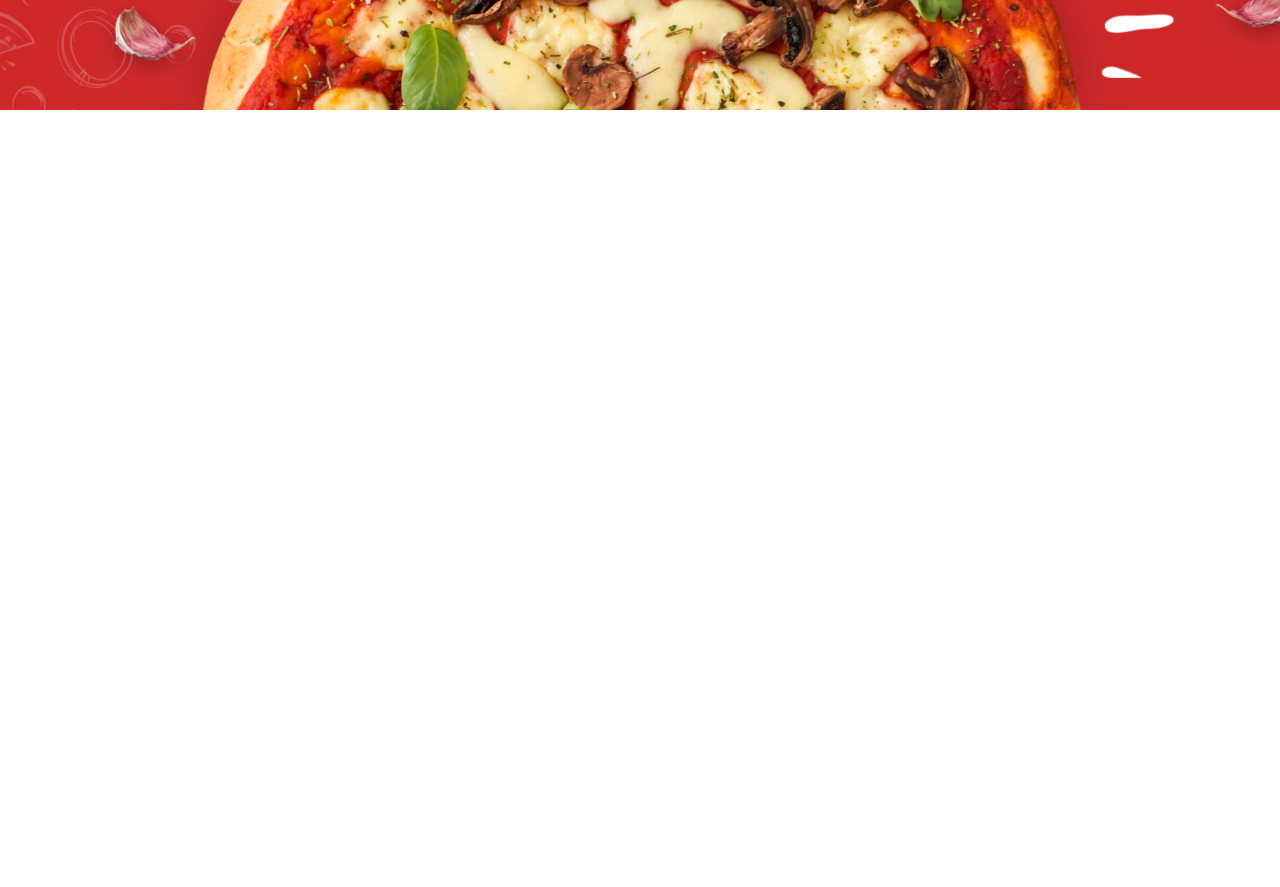
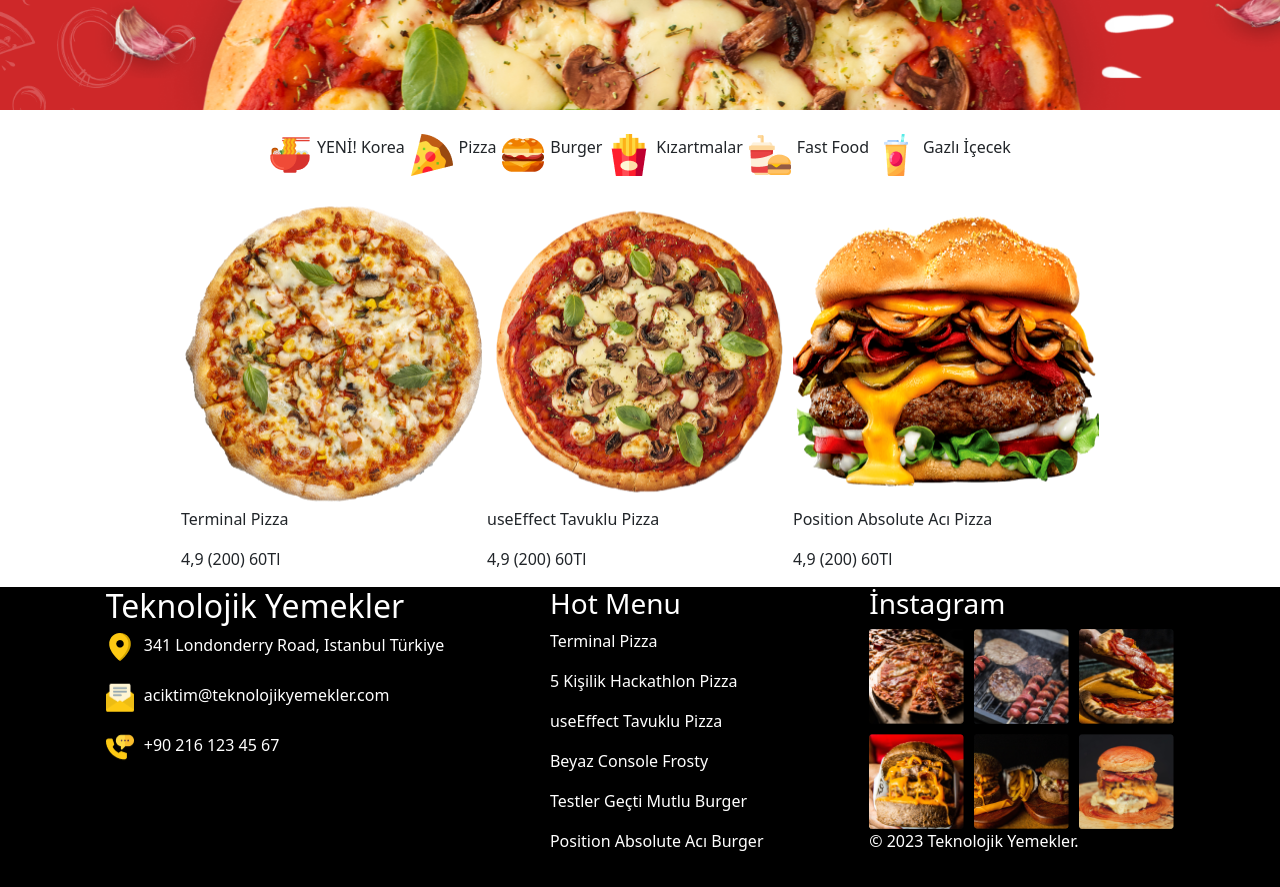
Before and after one commit to bernakocalar/pizzaProject, a React (Vite) app: page / in a window 1280 px wide. Shown: the part 700-1587 px from the top of the page. Before the commit the page ends 810 px from the top, so only its background shows below. Built offline with nearby package versions, Linux system fonts and the light colour scheme.

Commit message:
footer güncellendi. iteration-2 ye ait bazı ksıımlar eklendi. responsive ayarlamaları.

```diff
--- a/src/App.jsx
+++ b/src/App.jsx
@@ -10,11 +10,13 @@ const MainContainer = styled.div`
   @media (max-width: 768px) {
     top: 15%;
     height: 70px;
+    weight : 100%
   }
 
   @media (max-width: 480px) {
     top: 20%;
     height: 60px;
+     weight : %100
   }
 `;
 
@@ -34,6 +36,7 @@ const Title = styled.h1`
 const Slogan = styled.p`
 
   font-size: 3.5rem;
+  margin-top : 50px;
    @media (max-width: 768px) {
     top: 15%;
     height: 70px;
@@ -71,26 +74,75 @@ const FirstButton = styled.button`
   border: 1px solid transparent;
   font-size: 1em;
   font-family: inherit;
-  cursor: pointer;
   width: 200px;
   height: 50px;
+  margin-top :40px;
 
 
   @media (max-width: 768px) {
    width: 200px;
   height: 50px;
+  margin-top : 200px;
 
   }
 
   @media (max-width: 480px) {
     width: 200px;
   height: 50px;
+  margin-top : 200px;
 
   }
 `;
+const Container = styled.section`
+display: grid;
+grid-template-columns: repeat(3, 1fr);
+grid-template-rows: 1fr;
+grid-column-gap: 0px;
+grid-row-gap: 0px;
+  justify-content: center; /* Grid'i yatayda ortala */
+  padding: 0;
+  place-items: center;
+   margin-left: 20%;
+  margin-right: 20%;
+  margin- top : 20px;
+      @media (max-width: 768px) {
+   grid-template-columns: repeat(1, 1fr);
+  }
+
+`;
 
 
+const SmallContainer = styled.section`
+height: 50px;
+padding : 10px;
+display: flex;
+justify-content: space-around;
+flex-direction : row;
+align-items = center;
+place-items: center;
+ margin-left: 20%;
+  margin-right: 20%;
+    margin- top : 20px;
 
+@media (max-width: 768px) {
+display : flex;
+flex-wrap : wrap;
+
+  }
+
+`
+const Footer = styled.section`
+
+  height: 300px;
+   background-color:black;
+  display:flex;
+  justify-content: space-evenly;
+   @media (max-width: 767px) {
+    display: none;
+  `
+  const FooterPart = styled.div`
+  color: white;
+  `
 function App() {
   const navigate = useNavigate();
 
@@ -100,11 +152,84 @@ function App() {
       <MainContainer>
         <Title>Teknolojik Yemekler</Title>
         <Slogan>KOD ACIKTIRIR. PİZZA, DOYURUR.</Slogan>
-        <FirstButton onClick={() => navigate('/orderPage')} id="firstButton">
+        <FirstButton onClick={() => navigate('/orderPage')} >
           ACIKTIM
         </FirstButton>
       </MainContainer>
     </AppWrapper>
+    <SmallContainer>
+        <img src = "public/iteration-2-images/icons/1.svg" alt=""/>
+        <p>YENİ! Korea</p>
+        <img src = "public\iteration-2-images\icons/2.svg" alt=""/>
+        <p>Pizza</p>
+        <img src = "public\iteration-2-images\icons/3.svg" alt=""/>
+        <p>Burger</p>
+        <img src = "public\iteration-2-images\icons/4.svg" alt=""/>
+        <p>Kızartmalar</p>
+        <img src = "public\iteration-2-images\icons/5.svg" alt=""/>
+        <p>Fast Food</p>
+        <img src = "public\iteration-2-images\icons/6.svg" alt=""/>
+        <p>Gazlı İçecek</p>
+    </SmallContainer>
+
+    <Container>
+      <div>
+    <img src="public\iteration-2-images\pictures\food-1.png" />
+    <p>Terminal Pizza</p>
+    <p>4,9 (200) 60Tl</p>
+    </div>
+    <div>
+    <img src="public\iteration-2-images\pictures\food-2.png" />
+    <p>useEffect Tavuklu Pizza</p>
+    <p>4,9 (200) 60Tl</p>
+    </div>
+    <div>
+    <img src="public\iteration-2-images\pictures\food-3.png" />
+
+    <p>Position Absolute Acı Pizza</p>
+    <p>4,9 (200) 60Tl</p>
+    </div>
+
+
+
+    </Container>
+    <Footer>
+    <FooterPart>
+    <h2>Teknolojik Yemekler</h2>
+      <div  style = {{display :"grid", gridTemplateColumns: "auto auto",
+gridTemplateRows: "1fr", gap:"10px"}}>
+      <img src="public\iteration-2-images\footer\icons\icon-1.png"/>
+      <p>341 Londonderry Road,
+      Istanbul Türkiye </p>
+      <img src="public\iteration-2-images\footer\icons\icon-2.png"/>
+      <p>aciktim@teknolojikyemekler.com  </p>
+      <img src="public\iteration-2-images\footer\icons\icon-3.png"/>
+      <p>+90 216 123 45 67  </p>
+      </div>
+    </FooterPart>
+    <FooterPart>
+      <h3>Hot Menu</h3>
+      <p>Terminal Pizza  </p>
+<p>5 Kişilik Hackathlon Pizza  </p>
+<p>useEffect Tavuklu Pizza  </p>
+<p>Beyaz Console Frosty  </p>
+<p>Testler Geçti Mutlu Burger </p>
+<p>Position Absolute Acı Burger </p>
+    </FooterPart>
+    <FooterPart>
+      <h3>İnstagram</h3>
+      <div style = {{display :"grid", gridTemplateColumns: "repeat(3, 1fr)",
+gridTemplateRows: "repeat(2, 1fr)", gap:"10px"}}>
+        <img src="public\iteration-2-images\footer\insta\li-0.png"/>
+        <img src="public\iteration-2-images\footer\insta\li-1.png"/>
+        <img src="public\iteration-2-images\footer\insta\li-2.png"/>
+        <img src="public\iteration-2-images\footer\insta\li-3.png"/>
+        <img src="public\iteration-2-images\footer\insta\li-4.png"/>
+        <img src="public\iteration-2-images\footer\insta\li-5.png"/>
+      </div>
+      <p>© 2023 Teknolojik Yemekler.</p>
+    </FooterPart>
+    </Footer>
     </>
 
   );
--- a/src/orderPage.css
+++ b/src/orderPage.css
@@ -12,6 +12,12 @@
   background-color: #f2f2f2;
   padding: 20px;
   border-radius: 10px;
+  @media (max-width: 768px) {
+    top: 15%;
+   width: 100%;
+   margin-left: 0;
+   margin-right: 0;
+  }
 }
 
 #pizzaName {
@@ -48,6 +54,10 @@
 #mediumArea {
   margin-top: 10px;
   font-size: 0.8rem;
+  @media (max-width: 768px) {
+    top: 15%;
+   width: 100%;
+  }
 }
 
 #dough {
@@ -61,17 +71,14 @@
 }
 
 #quantity {
-  margin-top: 10px;
   height: 3rem;
   width: 3rem;
   font-size: 1.5rem;
   text-align: center;
-  width: 4rem;
   padding: .5rem;
   font-size: 1.5rem;
-  border: 0;
-  border-top: 0 solid #dbdbdb;
-  border-bottom: 0 solid #dbdbdb;
+ border: 1px solid black;
+ border-radius: 4px;
 
 }
 
@@ -91,13 +98,9 @@
   background-color: #FDC913;
   margin-top: 10px;
   border-radius: 20px;
-  font-size: 1em;
-  font-family: inherit;
   cursor: pointer;
-  left: 50%;
-  text-align: center;
   width: 6rem;
-  height: 3rem;
+
 }
 
 #name {
@@ -110,11 +113,9 @@
 
 }
 #sonBolum{
-  display: grid;
-  row-gap: 10px;
-  align-content: center;
-  justify-items: center;
-
+  display: flex;
+  align-items: center;
+  justify-content: center;
 
 }
 #toplam{
--- a/src/orderPage.jsx
+++ b/src/orderPage.jsx
@@ -139,11 +139,10 @@ function OrderPage() {
             <option value="kalın">Kalın</option>
             <option value="glutensiz">Glutensiz</option>
           </select>
-
-          <fieldset id="toppings">
-            <legend style={{ fontWeight: "bold" }}>
+          <legend style={{ fontWeight: "bold" }}>
               Ek Malzemeler (En fazla 10 adet seçebilirsiniz.)
             </legend>
+          <fieldset id="toppings">
             {toppingsList.map(({ value, label }) => (
               <label key={value}>
                 <input
@@ -176,10 +175,10 @@ function OrderPage() {
             <button id="tinyButton" type="button" onClick={decreaseQuantity} disabled={quantity <= 1}>-</button>
             <input id="quantity" name="quantity" value={quantity} readOnly />
             <button id="tinyButton" type="button" onClick={increaseQuantity}>+</button>
-
+            </section>
             {!showSuccess ? (
               <>
-                {error && <p style={{ color: "red" }}>{error}</p>}
+                {error && <p style={{ color: "red" }}>Gerekli alanları doldurun.</p>}
                 <button
                   id="firstButton"
                   type="submit"
@@ -189,17 +188,23 @@ function OrderPage() {
             ) : (
               <OrderSuccess orderData={orderData} />
             )}
-          </section>
+
           </div>
         </form>
       </div>
       <Footer>
     <FooterPart>
-      <h2>Teknolojik Yemekler</h2>
+    <h2>Teknolojik Yemekler</h2>
+      <div  style = {{display :"grid", gridTemplateColumns: "auto auto",
+gridTemplateRows: "1fr", gap:"10px"}}>
+      <img src="public\iteration-2-images\footer\icons\icon-1.png"/>
       <p>341 Londonderry Road,
       Istanbul Türkiye </p>
+      <img src="public\iteration-2-images\footer\icons\icon-2.png"/>
       <p>aciktim@teknolojikyemekler.com  </p>
+      <img src="public\iteration-2-images\footer\icons\icon-3.png"/>
       <p>+90 216 123 45 67  </p>
+      </div>
     </FooterPart>
     <FooterPart>
       <h3>Hot Menu</h3>
@@ -212,6 +217,15 @@ function OrderPage() {
     </FooterPart>
     <FooterPart>
       <h3>İnstagram</h3>
+      <div style = {{display :"grid", gridTemplateColumns: "repeat(3, 1fr)",
+gridTemplateRows: "repeat(2, 1fr)", gap:"10px"}}>
+        <img src="public\iteration-2-images\footer\insta\li-0.png"/>
+        <img src="public\iteration-2-images\footer\insta\li-1.png"/>
+        <img src="public\iteration-2-images\footer\insta\li-2.png"/>
+        <img src="public\iteration-2-images\footer\insta\li-3.png"/>
+        <img src="public\iteration-2-images\footer\insta\li-4.png"/>
+        <img src="public\iteration-2-images\footer\insta\li-5.png"/>
+      </div>
       <p>© 2023 Teknolojik Yemekler.</p>
     </FooterPart>
     </Footer>
--- a/src/orderSuccess.jsx
+++ b/src/orderSuccess.jsx
@@ -70,11 +70,17 @@ function OrderSuccess() {
     </PageWithBackground>
     <Footer>
     <FooterPart>
-      <h2>Teknolojik Yemekler</h2>
+    <h2>Teknolojik Yemekler</h2>
+      <div  style = {{display :"grid", gridTemplateColumns: "auto auto",
+gridTemplateRows: "1fr", gap:"10px"}}>
+      <img src="public\iteration-2-images\footer\icons\icon-1.png"/>
       <p>341 Londonderry Road,
       Istanbul Türkiye </p>
+      <img src="public\iteration-2-images\footer\icons\icon-2.png"/>
       <p>aciktim@teknolojikyemekler.com  </p>
+      <img src="public\iteration-2-images\footer\icons\icon-3.png"/>
       <p>+90 216 123 45 67  </p>
+      </div>
     </FooterPart>
     <FooterPart>
       <h3>Hot Menu</h3>
@@ -87,6 +93,15 @@ function OrderSuccess() {
     </FooterPart>
     <FooterPart>
       <h3>İnstagram</h3>
+      <div style = {{display :"grid", gridTemplateColumns: "repeat(3, 1fr)",
+gridTemplateRows: "repeat(2, 1fr)", gap:"10px"}}>
+        <img src="public\iteration-2-images\footer\insta\li-0.png"/>
+        <img src="public\iteration-2-images\footer\insta\li-1.png"/>
+        <img src="public\iteration-2-images\footer\insta\li-2.png"/>
+        <img src="public\iteration-2-images\footer\insta\li-3.png"/>
+        <img src="public\iteration-2-images\footer\insta\li-4.png"/>
+        <img src="public\iteration-2-images\footer\insta\li-5.png"/>
+      </div>
       <p>© 2023 Teknolojik Yemekler.</p>
     </FooterPart>
     </Footer>
```
